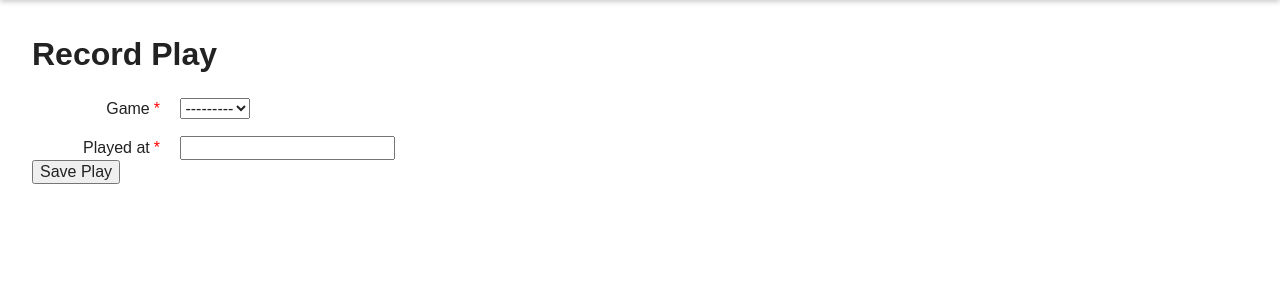
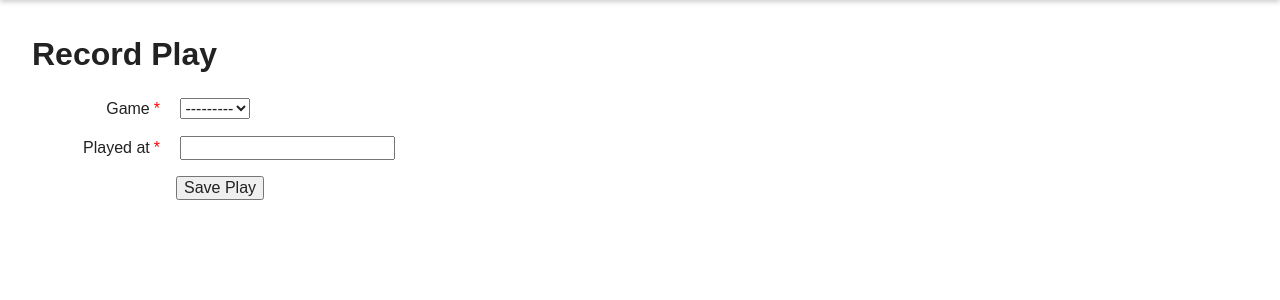
Before and after one commit to kevincarrogan/bogogger, a Django app: page /games/plays/create/ in a window 1280 px wide. Shown: the part 154-454 px from the top of the page. Run offline with Django 3.2, Linux system fonts and the light colour scheme; data that the repository does not hold is empty; some libraries are stand-ins or nearby versions.

Commit message:
Adding correct markup for game play form.

```diff
--- a/games/templates/games/gameplay_form.html
+++ b/games/templates/games/gameplay_form.html
@@ -18,9 +18,11 @@
     {% include 'includes/_fieldset.html' %}
     {% endfor %}
 
-    <button type="submit">
-        Save Play
-    </button>
+    <div class="actions">
+        <button type="submit">
+            Save Play
+        </button>
+    </div>
 
 </form>
 
```
